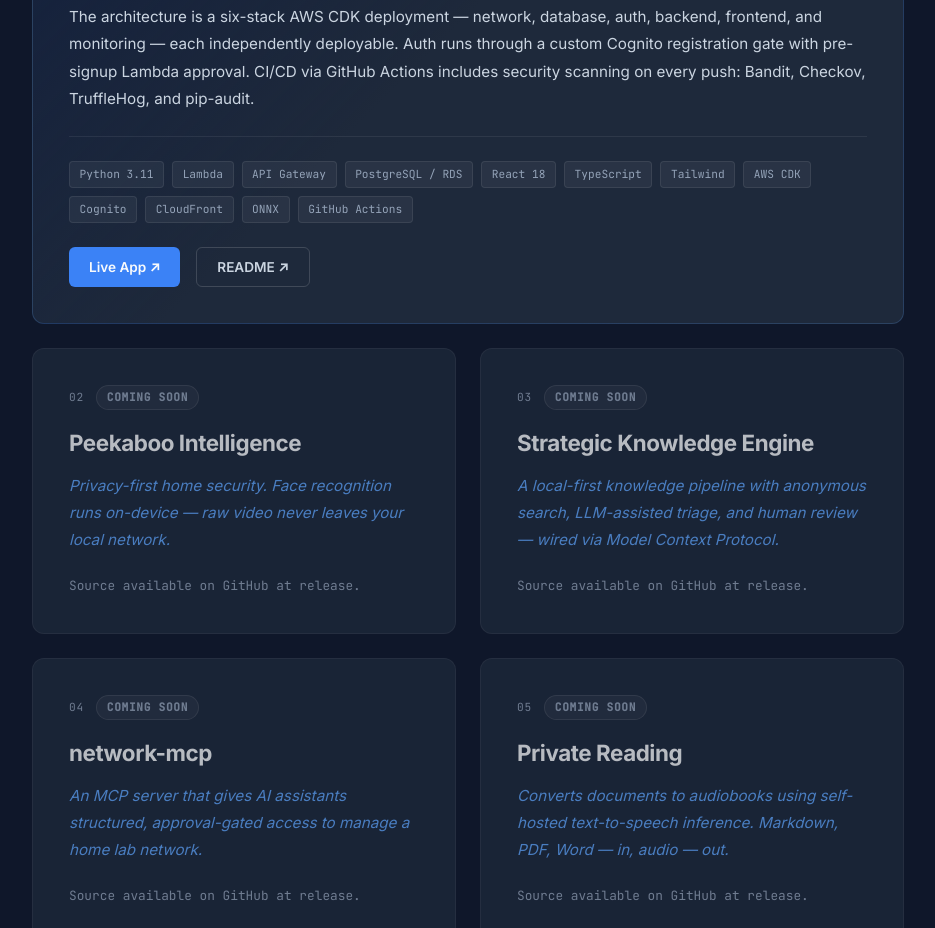
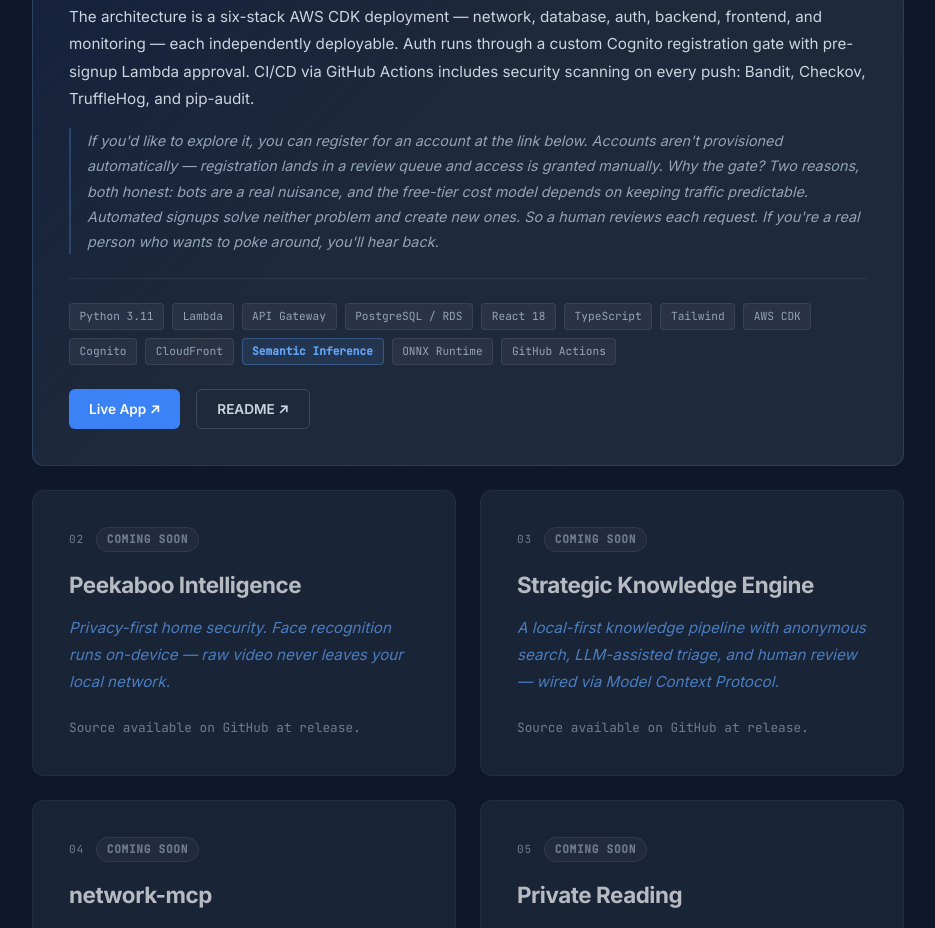
Before and after one commit to syntacticallysugary/syntacticallysugary.dev, an Astro site: page / in a window 1280 px wide. Shown: the part 4672-5600 px from the top of the page, without its empty margins (172-1107 px from the left). Built offline with nearby package versions, Linux system fonts and the light colour scheme; Astro itself is replaced by a stand-in of ours.

Commit message:
Add account gate note and highlight semantic inference tag

```diff
--- a/src/components/Portfolio.astro
+++ b/src/components/Portfolio.astro
@@ -35,6 +35,14 @@
         Cognito registration gate with pre-signup Lambda approval. CI/CD via GitHub Actions
         includes security scanning on every push: Bandit, Checkov, TruffleHog, and pip-audit.
       </p>
+      <p class="access-note">
+        If you'd like to explore it, you can register for an account at the link below. Accounts
+        aren't provisioned automatically — registration lands in a review queue and access is
+        granted manually. Why the gate? Two reasons, both honest: bots are a real nuisance, and
+        the free-tier cost model depends on keeping traffic predictable. Automated signups solve
+        neither problem and create new ones. So a human reviews each request. If you're a real
+        person who wants to poke around, you'll hear back.
+      </p>
       <div class="stack">
         <span class="tag">Python 3.11</span>
         <span class="tag">Lambda</span>
@@ -46,7 +54,8 @@
         <span class="tag">AWS CDK</span>
         <span class="tag">Cognito</span>
         <span class="tag">CloudFront</span>
-        <span class="tag">ONNX</span>
+        <span class="tag tag-ai">Semantic Inference</span>
+        <span class="tag">ONNX Runtime</span>
         <span class="tag">GitHub Actions</span>
       </div>
       <div class="card-links">
@@ -280,6 +289,23 @@
     color: var(--text);
   }
 
+  .access-note {
+    font-size: 0.9rem;
+    line-height: 1.75;
+    color: var(--text-muted);
+    font-style: italic;
+    border-left: 2px solid rgba(96, 165, 250, 0.25);
+    padding-left: 1rem;
+    margin-top: 0.25rem;
+  }
+
+  .tag-ai {
+    color: var(--accent);
+    background: rgba(96, 165, 250, 0.1);
+    border-color: rgba(96, 165, 250, 0.3);
+    font-weight: 600;
+  }
+
   .source-note {
     font-size: 0.8rem;
     font-family: var(--font-mono);
```
